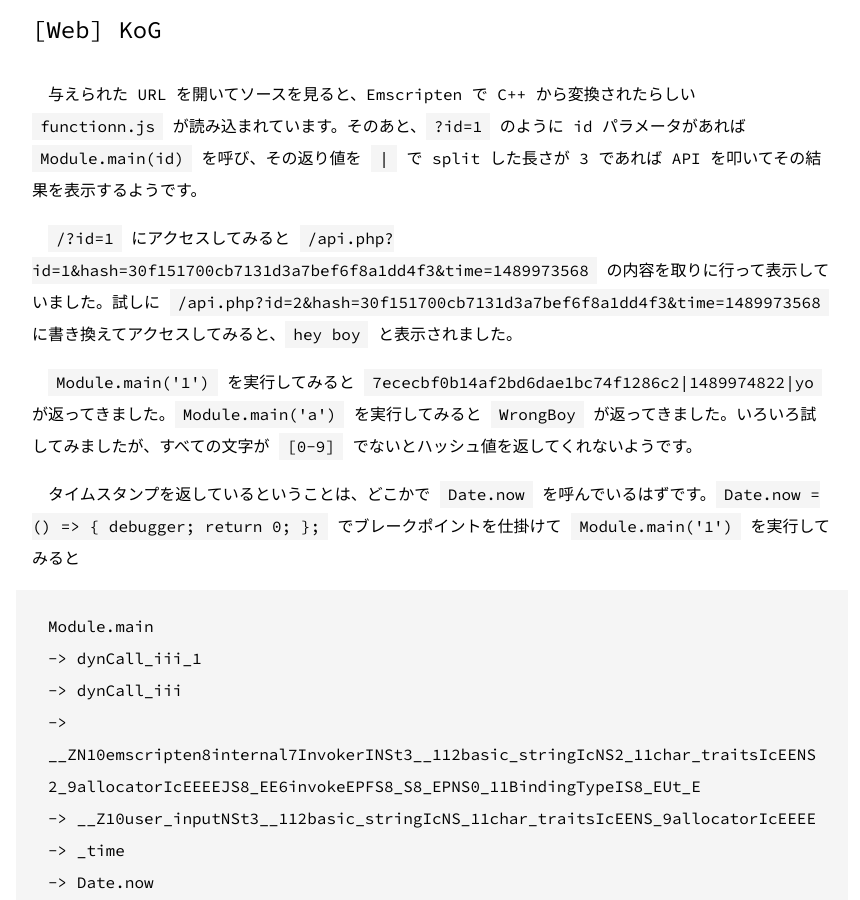
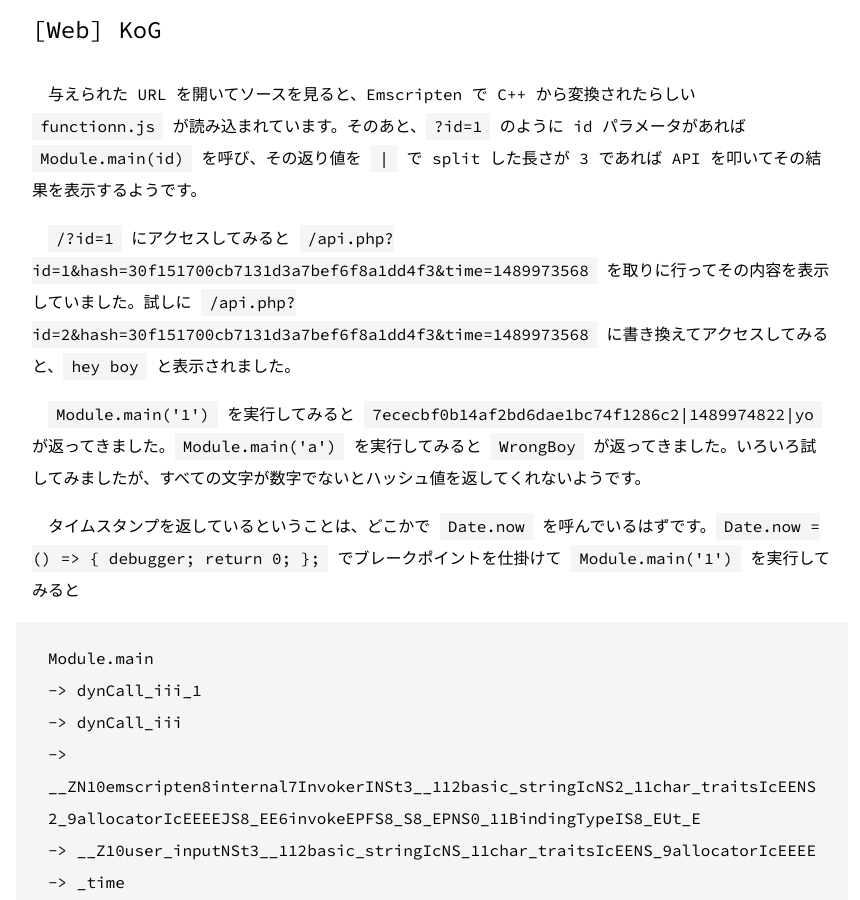
Before and after one commit to st98/diary, a Jekyll site: the page built from _posts/2017-03-20-0ctf-2017-quals.md, in a window 1280 px wide and 900 px high, scrolled down 592 px. Shown: the whole window, without its empty margins (208-1068 px from the left). Built offline with Jekyll 4.4.1, drawn with Linux system fonts in a browser that asks for light colours; comment, search, counter and statistics services are not loaded; some of the changed text lies outside the part shown.

Commit message:
日本語

```diff
--- a/_posts/2017-03-20-0ctf-2017-quals.md
+++ b/_posts/2017-03-20-0ctf-2017-quals.md
@@ -21,9 +21,9 @@
 
 与えられた URL を開いてソースを見ると、Emscripten で C++ から変換されたらしい `functionn.js` が読み込まれています。そのあと、`?id=1` のように id パラメータがあれば `Module.main(id)` を呼び、その返り値を `|` で split した長さが 3 であれば API を叩いてその結果を表示するようです。
 
-`/?id=1` にアクセスしてみると `/api.php?id=1&hash=30f151700cb7131d3a7bef6f8a1dd4f3&time=1489973568` の内容を取りに行って表示していました。試しに `/api.php?id=2&hash=30f151700cb7131d3a7bef6f8a1dd4f3&time=1489973568` に書き換えてアクセスしてみると、`hey boy` と表示されました。
+`/?id=1` にアクセスしてみると `/api.php?id=1&hash=30f151700cb7131d3a7bef6f8a1dd4f3&time=1489973568` を取りに行ってその内容を表示していました。試しに `/api.php?id=2&hash=30f151700cb7131d3a7bef6f8a1dd4f3&time=1489973568` に書き換えてアクセスしてみると、`hey boy` と表示されました。
 
-`Module.main('1')` を実行してみると `7ececbf0b14af2bd6dae1bc74f1286c2|1489974822|yo` が返ってきました。`Module.main('a')` を実行してみると `WrongBoy` が返ってきました。いろいろ試してみましたが、すべての文字が `[0-9]` でないとハッシュ値を返してくれないようです。
+`Module.main('1')` を実行してみると `7ececbf0b14af2bd6dae1bc74f1286c2|1489974822|yo` が返ってきました。`Module.main('a')` を実行してみると `WrongBoy` が返ってきました。いろいろ試してみましたが、すべての文字が数字でないとハッシュ値を返してくれないようです。
 
 タイムスタンプを返しているということは、どこかで `Date.now` を呼んでいるはずです。`Date.now = () => { debugger; return 0; };` でブレークポイントを仕掛けて `Module.main('1')` を実行してみると
 
```
Also changed, not shown: other parts of _posts/2017-03-20-0ctf-2017-quals.md (+1 -1 lines).
